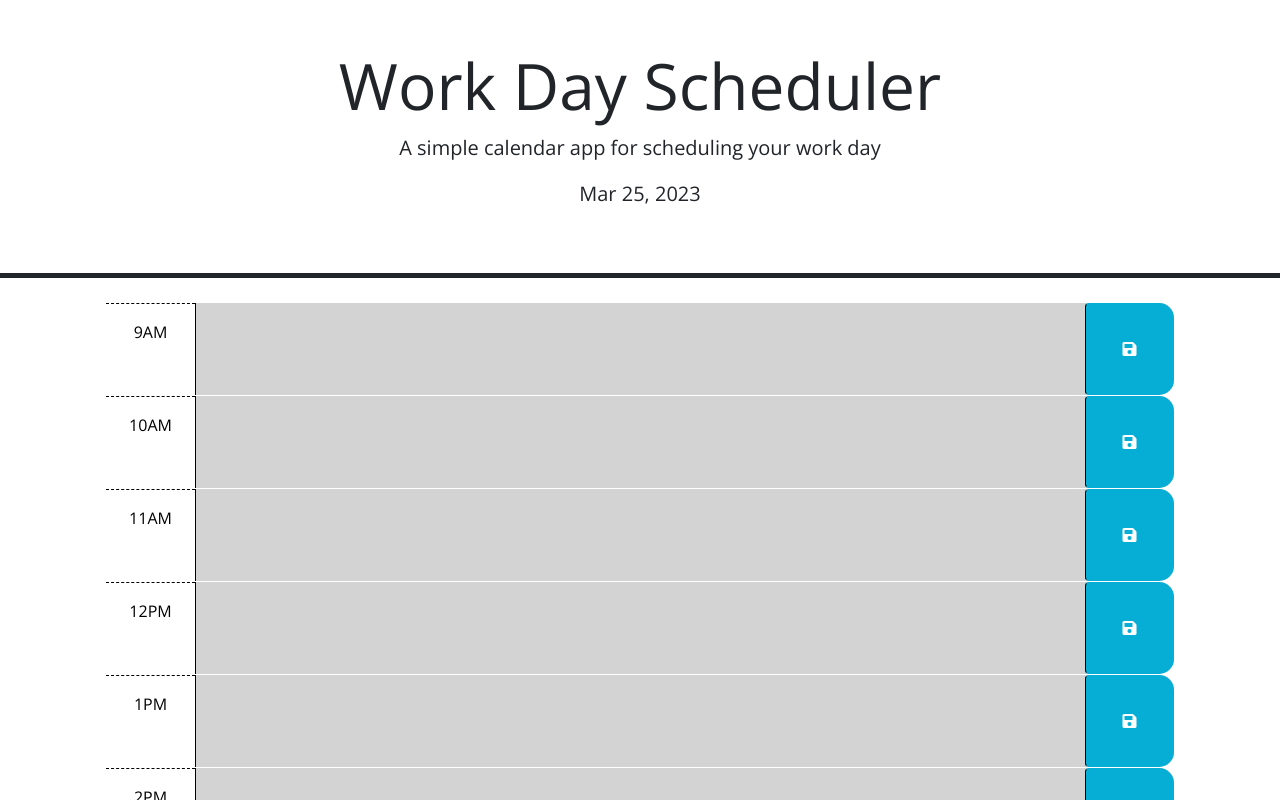
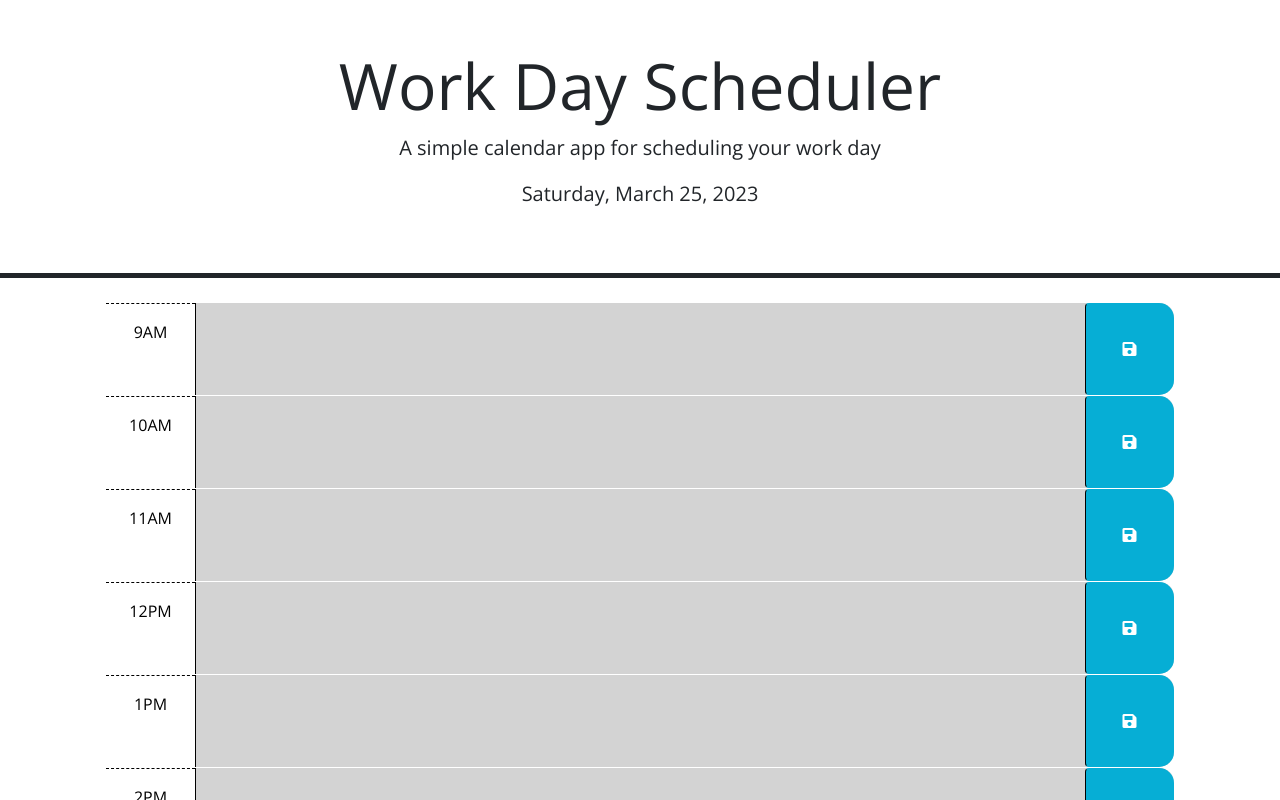
Before and after one commit to Evermuniz/Ever-Muniz-Work-Day-Scheduler, a plain HTML site: page index.html in a window 1280 px wide. Shown: the top 800 px of the page. Drawn offline with nearby package versions, Linux system fonts and the light colour scheme.

```diff
--- a/script.js
+++ b/script.js
@@ -1,10 +1,6 @@
-// Wrap all code that interacts with the DOM in a call to jQuery to ensure that
-// the code isn't run until the browser has finished rendering all the elements
-// in the html.
-
 
 $(function () {
-  var currentDate = dayjs().format('MMM D, YYYY'); //declaring a variable with today's date using dayjs
+  var currentDate = dayjs().format('dddd, MMMM D, YYYY'); //declaring a variable with today's date using dayjs
   $('#currentDay').text(currentDate); //using jquery to select the p element in HTML with #currentDay id and setting text content to display today's date
 
   $('.saveBtn').on('click', function (){ //using jquery to select all save buttons in HTML and trigger this function when they are clicked
```
Also changed, not shown: index.html (+0 -1 lines), screenshot.jpeg (added), 1 other file.
